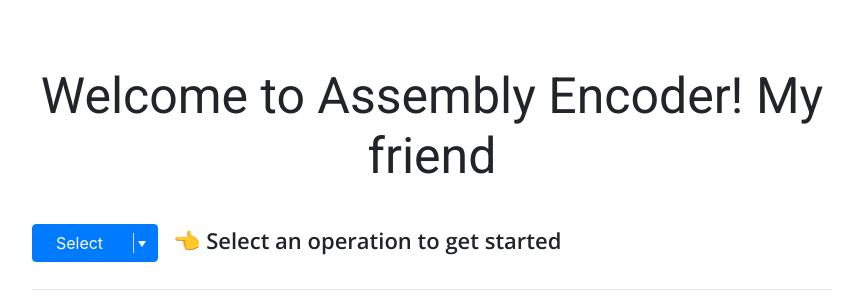
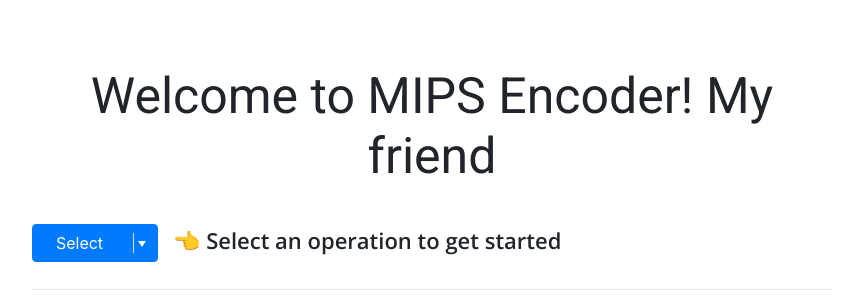
Before and after one commit to Racso-3141/Assembly-Encoder, a React (Create React App) app: page / in a window 1280 px wide. Shown: the part 134-434 px from the top of the page, without its empty margins (208-1071 px from the left). Built offline with nearby package versions, Linux system fonts and the light colour scheme.

Commit message:
Update App.js
Update title

```diff
--- a/src/App.js
+++ b/src/App.js
@@ -60,7 +60,7 @@ class App extends React.Component {
     if(this.state.default) {
       title = (
         <div>
-          <h1 id = 'main'>Welcome to Assembly Encoder! My friend</h1>
+          <h1 id = 'main'>Welcome to MIPS Encoder! My friend</h1>
         </div>
       );
     }
```
